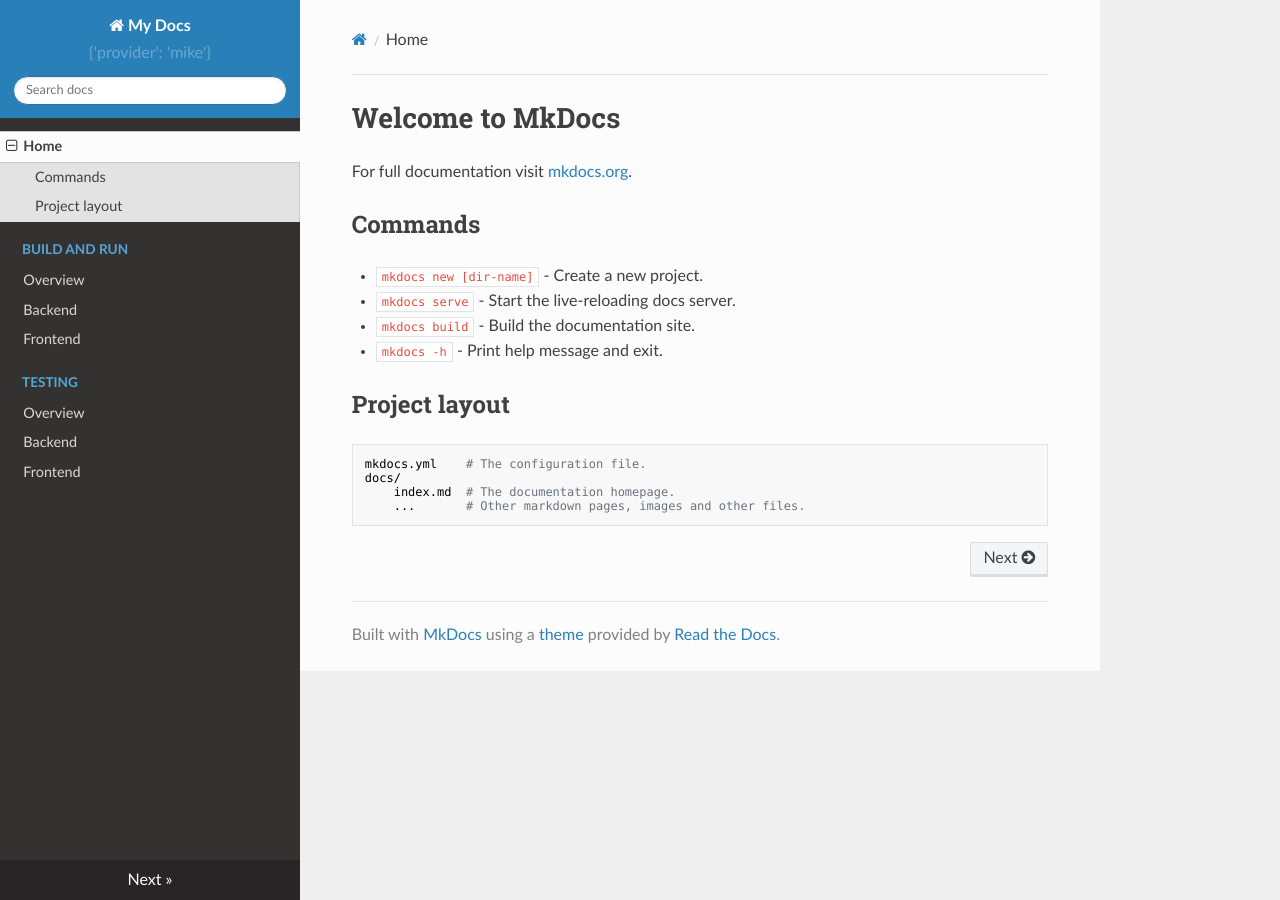
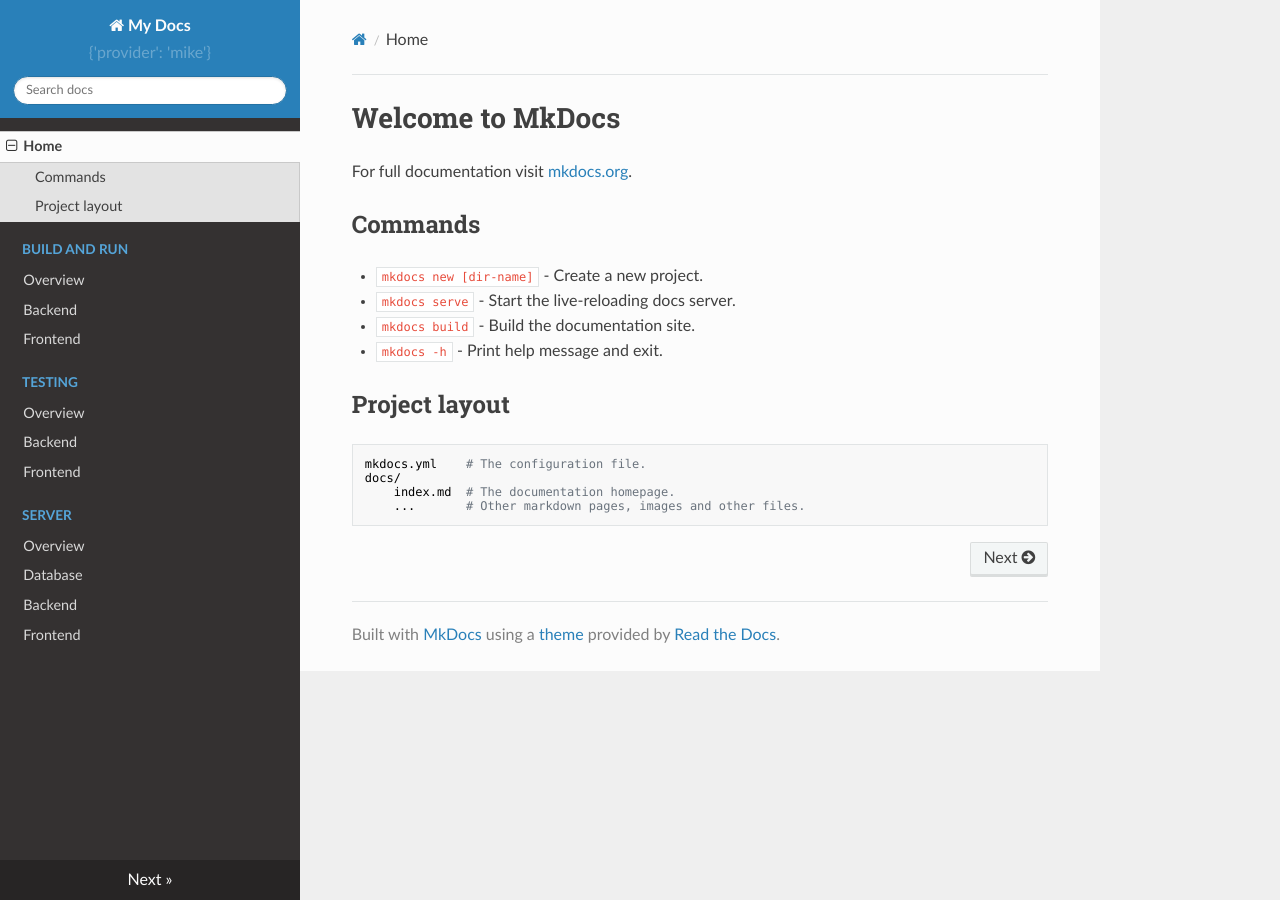
Before and after one commit to SELab-2/viernulvier-4, an MkDocs documentation site: the page built from docs/index.md, in a window 1280 px wide. Built offline with MkDocs 1.6.1, drawn with Linux system fonts in a browser that asks for light colours; nearby versions of some CDN libraries.

Commit message:
yml file

```diff
--- a/mkdocs.yml
+++ b/mkdocs.yml
@@ -14,3 +14,8 @@
       - Overview: testing/index.md
       - Backend: testing/backend.md
       - Frontend: testing/frontend.md
+  - Server:
+      - Overview: server/index.md
+      - Database: server/database.md
+      - Backend: server/backend.md
+      - Frontend: server/frontend.md
```
